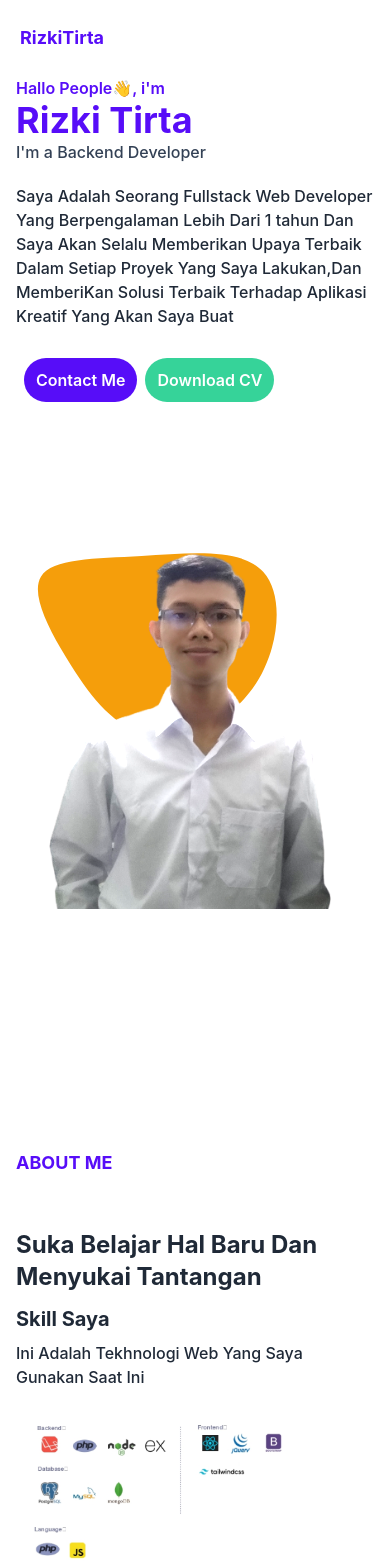
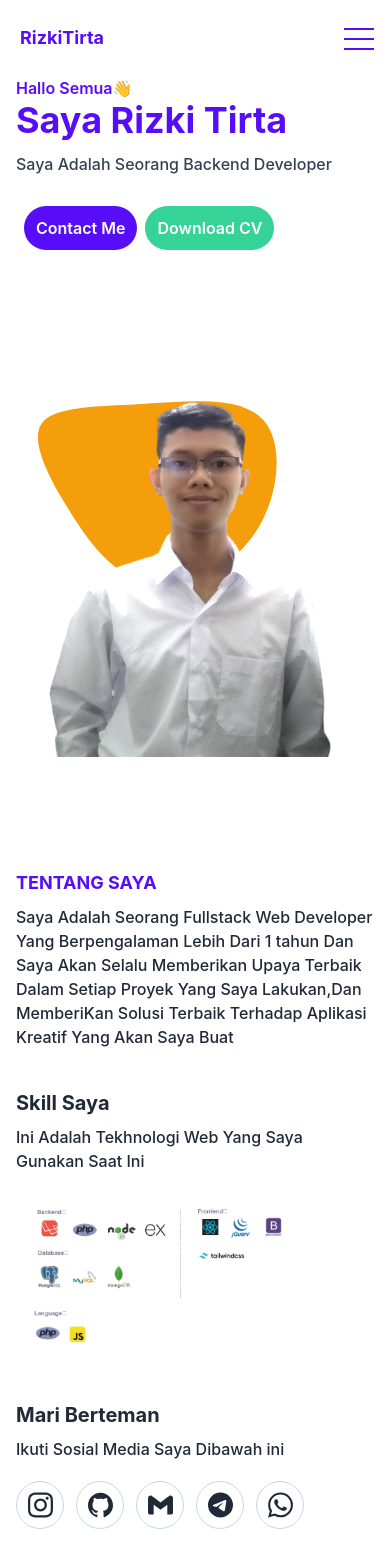
Before and after one commit to rizkitirta/personal-web-react, a React (Create React App) app: page / in a window 390 px wide. Shown: the top 1568 px of the page. Built offline with nearby package versions, Linux system fonts and the light colour scheme.

Commit message:
fix responsive

```diff
--- a/src/App.js
+++ b/src/App.js
@@ -43,12 +43,12 @@ export default function Home() {
             </div>
             <div className="flex item-center px-4">
               <button className="block absolute right-4 top-5 lg:hidden" type="button" id="menu-humberger" onClick={iconMenu}>
-                <span className="w-[30px] h-[2px] my-2 block bg-dark transition duration-300 ease-in-out origin-top-left "></span>
-                <span className="w-[30px] h-[2px] my-2 block bg-dark transition duration-300 ease-in-out"></span>
-                <span className="w-[30px] h-[2px] my-2 block bg-dark transition duration-300 ease-in-out origin-bottom-left "></span>
+                <span className="w-[30px] h-[2px] my-2 block bg-primary transition duration-300 ease-in-out origin-top-left "></span>
+                <span className="w-[30px] h-[2px] my-2 block bg-primary transition duration-300 ease-in-out"></span>
+                <span className="w-[30px] h-[2px] my-2 block bg-primary transition duration-300 ease-in-out origin-bottom-left "></span>
               </button>
 
-              <nav id="nav-menu" className="hidden lg:block absolute lg:static bg-white lg:bg-transparent lg:max-w-full shadow-lg lg:shadow-none rounded-lg rounded-none max-w-[250px] w-full right-6 top-full">
+              <nav id="nav-menu" className="hidden z-[9999] lg:block absolute lg:static bg-white lg:bg-transparent lg:max-w-full shadow-lg lg:shadow-none rounded-lg rounded-none max-w-[250px] w-full right-6 top-full">
                 <ul className="block lg:flex">
                   <li className="group"><a href="#home" className="text-base text-dark py-3 mx-6 group-hover:text-primary flex">Beranda</a></li>
                   <li className="group"><a href="#about" className="text-base text-dark py-3 mx-6 group-hover:text-primary flex">About</a></li>
@@ -62,22 +62,16 @@ export default function Home() {
         </div>
       </header>
 
-      <section id="home" className="mx-auto">
-        <div className="container">
+      <section id="home">
+        <div className="container pb-28 md:pb-44 md:px-24">
           <div className="flex flex-wrap">
             <div className="w-full self-center px-4 lg:w-1/2" data-aos="zoom-in">
-              <h1 className="text-base font-semibold text-primary md:text-xl lg:text-3xl">Hallo People👋, i'm <span className="block  font-bold text-4xl md:text-5xl text-dark">Rizki Tirta</span></h1>
-              <h2 className="font-medium text-slate-700 mb-5 md:text-xl">I'm a Backend Developer</h2>
-              <p className="font-medium text-dark-light mb-10 leading-related">Saya Adalah Seorang Fullstack
-                Web Developer Yang Berpengalaman
-                Lebih Dari 1 tahun Dan Saya Akan Selalu
-                Memberikan Upaya Terbaik Dalam
-                Setiap Proyek Yang Saya
-                Lakukan,Dan MemberiKan Solusi Terbaik
-                Terhadap Aplikasi Kreatif Yang
-                Akan Saya Buat</p>
+              <h1 className="text-base font-semibold text-primary md:text-xl lg:text-3xl">Hallo Semua👋 <span className="block  font-bold text-4xl md:text-5xl text-dark">Saya Rizki Tirta</span></h1>
+              <h2 className="font-medium text-slate-700 mb-5 md:text-xl mt-3">Saya Adalah Seorang Backend Developer</h2>
+              <div className="container mt-10">
               <a target="_blank" href="https://wa.me/6285273541416" className="text-base font-semibold text-white bg-primary p-3 rounded-full hover:bg-info transition-all duration-300 mx-2">Contact Me</a>
               <a target="_blank" href="https://drive.google.com/file/d/1eYceM9T9ddEFukJrvVPs8beQ-5Rc8oqr/view?usp=sharing" className="text-base font-semibold text-white bg-success p-3 rounded-full hover:bg-info transition-all duration-300">Download CV</a>
+              </div>
             </div>
             <div className="w-full self-end px-4 lg:w-1/2" data-aos="zoom-in">
               <div className="relative mt-10 lg:mt-0 lg:right-0">
@@ -93,22 +87,28 @@ export default function Home() {
         </div>
       </section>
 
-      <section id="about" className="pt-60 pb-32">
-        <div className="container">
+      <section id="about">
+        <div className="container md:px-24">
           <div className="flex flex-wrap">
             <div className="w-full px-4 mb-10 lg:w-1/2 xl:w-1/2" data-aos="zoom-in">
-              <h4 className="font-bold uppercase text-primary text-lg mb-2 lg:text-2xl">About Me</h4>
-              <div className="w-[150px] h-1 bg-dark-light mb-10"></div>
-              <h2 className="font-bold text-dark text-2xl max-w-md mb-3 lg:text-3xl">Suka Belajar Hal Baru Dan Menyukai Tantangan</h2>
-
+              <h4 className="font-bold uppercase text-primary text-lg mb-2 lg:text-2xl">Tentang Saya</h4>
+              {/* <h2 className="font-bold text-dark text-2xl max-w-md mb-3 lg:text-3xl">Suka Belajar Hal Baru Terutama Di Bidang Tekhnologi Web</h2> */}
+              <p className="font-medium text-dark-light mb-10 leading-related">Saya Adalah Seorang Fullstack
+                Web Developer Yang Berpengalaman
+                Lebih Dari 1 tahun Dan Saya Akan Selalu
+                Memberikan Upaya Terbaik Dalam
+                Setiap Proyek Yang Saya
+                Lakukan,Dan MemberiKan Solusi Terbaik
+                Terhadap Aplikasi Kreatif Yang
+                Akan Saya Buat</p>
               <h3 className="font-bold text-dark text-xl mb-2 lg:text-3xl lg:pt-20">Skill Saya</h3>
               <p className="font-medium text-base text-dark-light mb-5 capitalize">Ini Adalah Tekhnologi Web Yang saya gunakan saat ini</p>
               <div className="flex item-center">
                 <figure><img className="" width="80%" src="/images/portofolio/skill.jpg" alt="Shoes" /></figure>
               </div>
             </div>
-            <div className="w-full px-4 mb-10 lg:w-1/2 xl:w-1/2" data-aos="zoom-in">
-              <h3 className="font-bold text-dark text-xl mb-2 lg:text-3xl lg:pt-20">Mari Berteman</h3>
+            <div className="w-full px-4 mb-10 lg:w-1/2 xl:w-1/2 translate-3" data-aos="zoom-in">
+              <h3 className="font-bold text-dark text-xl mb-2 lg:text-3xl">Mari Berteman</h3>
               <p className="font-medium text-base text-dark-light mb-5">Ikuti Sosial Media Saya Dibawah ini</p>
               <div className="flex item-center">
                 {/* SOSMED */}
@@ -160,11 +160,11 @@ export default function Home() {
                 </div>
               </div>
               <div className="w-full px-4 mb-6">
-                <label className="text-base text-primary font-bold ml-2" htmlFor="pesan">Message*</label>
+                <label className="text-base text-primary font-bold ml-2" htmlFor="pesan">Pesan*</label>
                 <textarea id="pesan" className="w-full p-3 mt-2 bg-slate-100 text-dark rounded-full focus:outline-none focus:ring-primary focus:ring-1 focus:border-primary"></textarea>
               </div>
               <div className="w-full px-4">
-                <button className="text-base font-semibold text-white bg-primary py-3 px-8 rounded-full float-right hover:opacity-80 hover:shadow-lg transition duration-300">Send</button>
+                <button className="text-base font-semibold text-white bg-primary py-3 px-8 rounded-full float-right hover:opacity-80 hover:shadow-lg transition duration-300">Kirim</button>
               </div>
             </div>
           </form>
```
